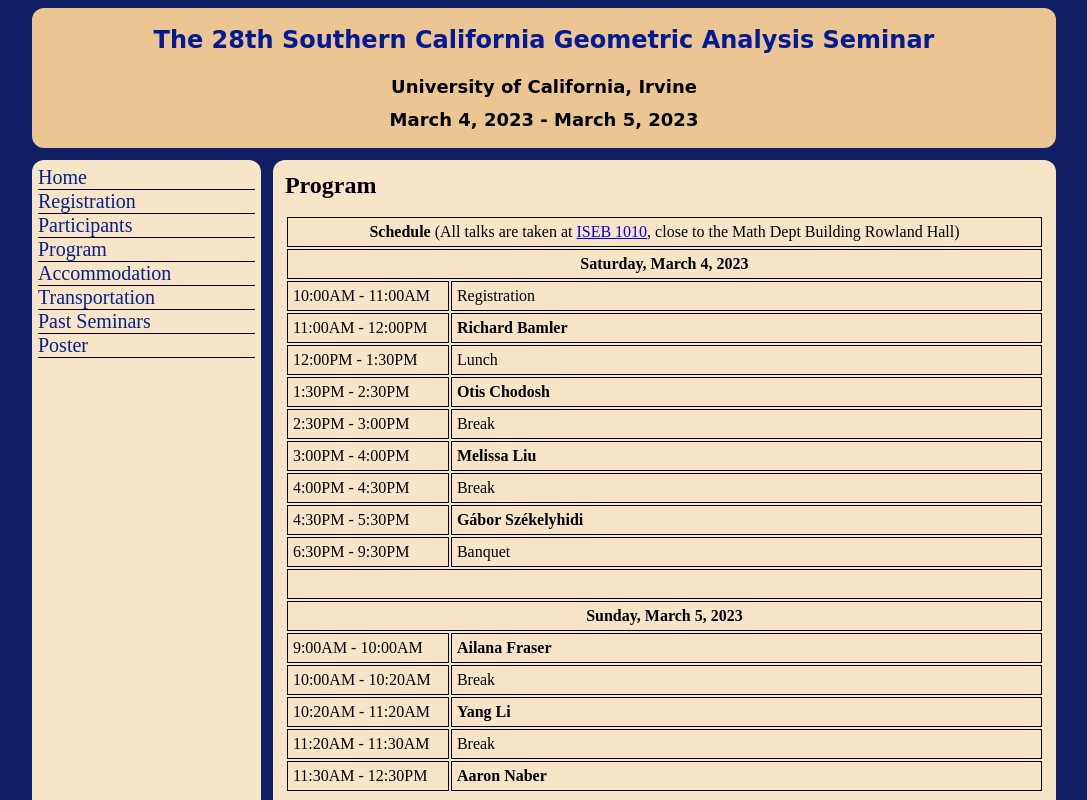
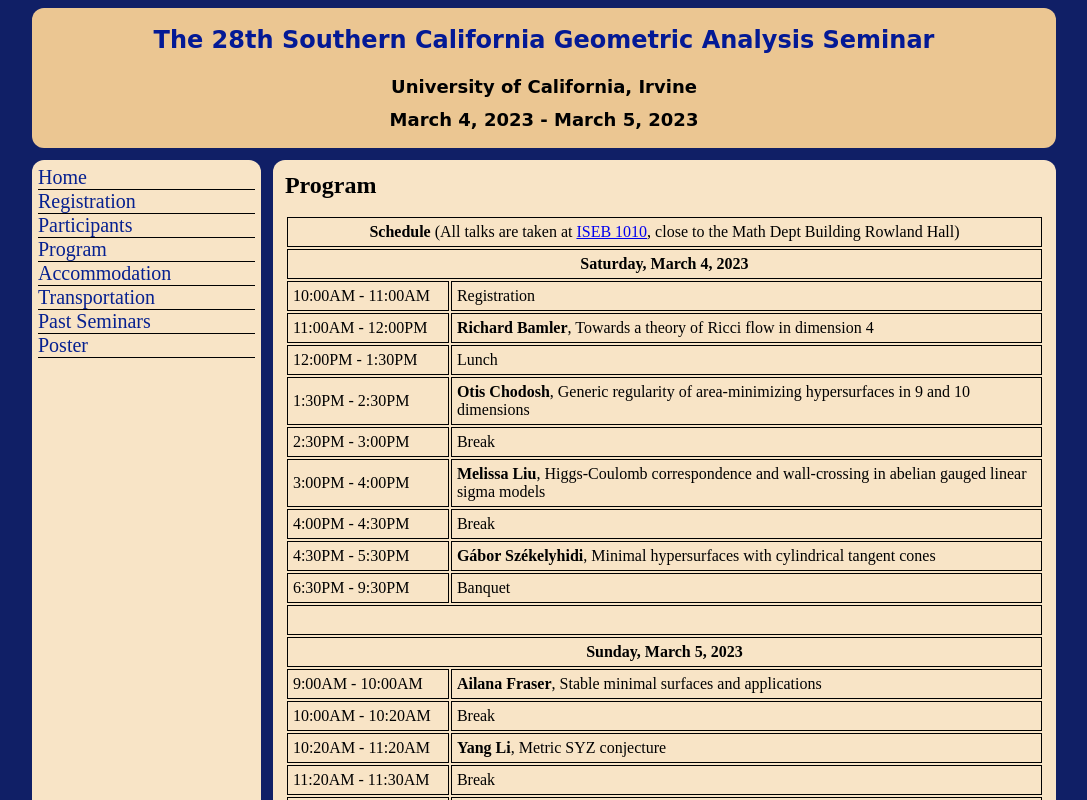
Before and after one commit to Geometry-Discovery-Project-UCI/scgas.math.uci.edu, a Vue app: page /program in a window 1280 px wide. Shown: the top 800 px of the page, without its empty margins (96-1183 px from the left). Built offline with nearby package versions, Linux system fonts and the light colour scheme.

Commit message:
Scheduled updated released.

```diff
--- a/src/views/ProgramView.vue
+++ b/src/views/ProgramView.vue
@@ -15,9 +15,12 @@
       <tr v-for="event in firstDaySchedule" :key="event.time">
         <td class="scheduled-time">{{ event.time }}</td>
         <td>
-          <strong v-if="event.isSpeech">{{
-            isReleased ? event.activity : ""
-          }}</strong>
+          <span v-if="event.isSpeech">
+            <span v-if="isReleased">
+              <strong>{{ event.activity }}</strong
+              >, {{ event.title }}
+            </span>
+          </span>
           <span v-else>{{ event.activity }}</span>
         </td>
       </tr>
@@ -30,9 +33,12 @@
       <tr v-for="event in secondDaySchedule" :key="event.time">
         <td class="scheduled-time">{{ event.time }}</td>
         <td>
-          <strong v-if="event.isSpeech">{{
-            isReleased ? event.activity : ""
-          }}</strong>
+          <span v-if="event.isSpeech">
+            <span v-if="isReleased">
+              <strong>{{ event.activity }}</strong
+              >, {{ event.title }}
+            </span>
+          </span>
           <span v-else>{{ event.activity }}</span>
         </td>
       </tr>
```
